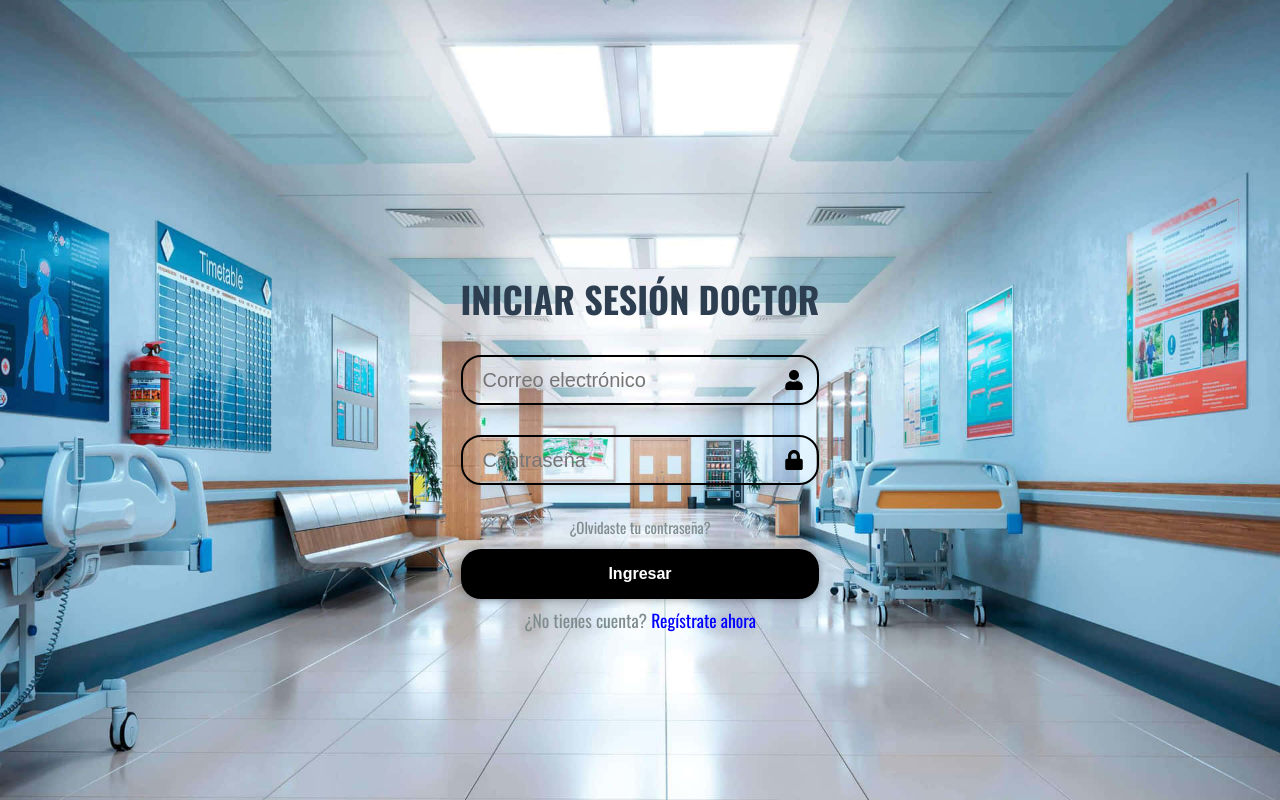
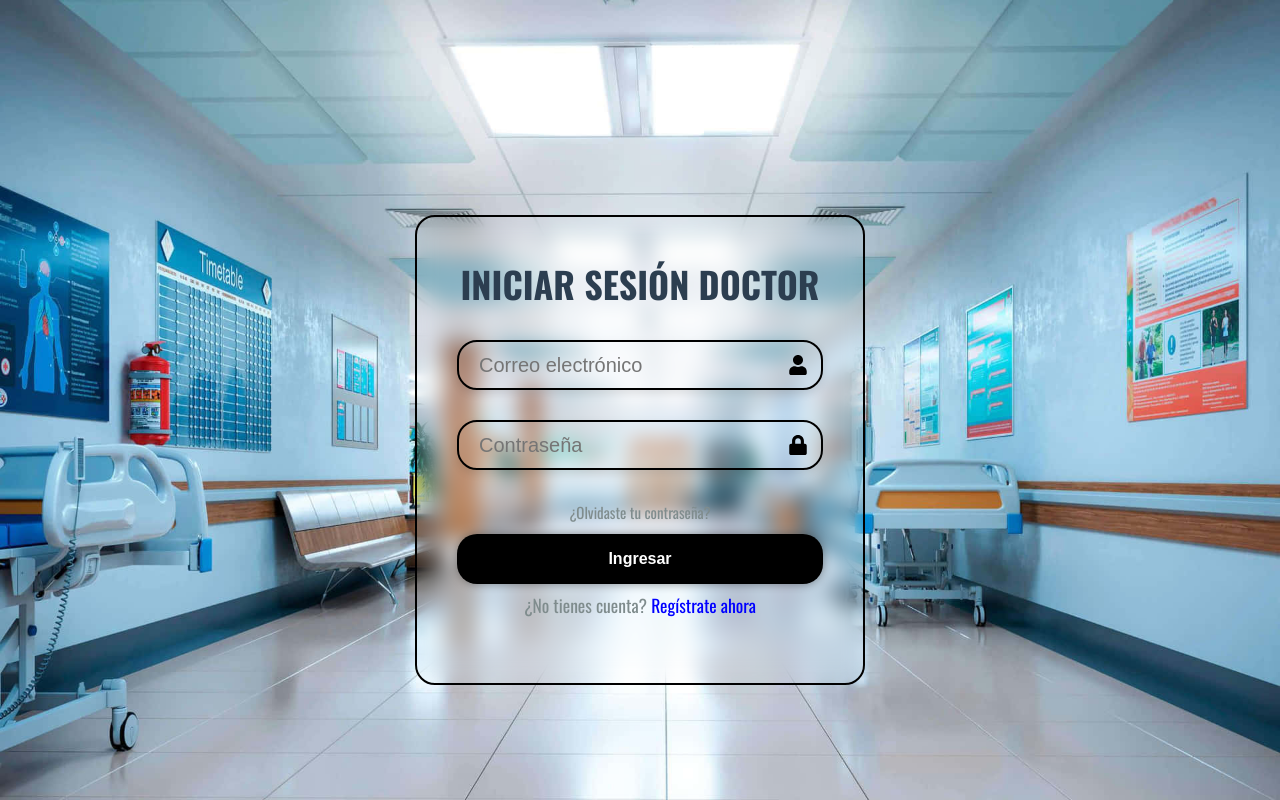
Before and after one commit to LuiguiParedes2018/Proyecto-Clinica-Grupo-6-Soft-2, a React (Vite) app in the folder FRONT/: page /crear-horario in a window 1280 px wide. Both pictures are taken after a click on the button "Cerrar Sesión". Built offline with nearby package versions, Linux system fonts and the light colour scheme.

Commit message:
retoques front

```diff
--- a/FRONT/src/componentes/Doctor/HeaderDoctor/HeaderDoctor.jsx
+++ b/FRONT/src/componentes/Doctor/HeaderDoctor/HeaderDoctor.jsx
@@ -19,7 +19,6 @@ function HeaderDoctor() {
       <div className="header-container">
         <h1 className="logo">Doctor</h1>
         <nav className="nav-buttons">
-          {/* Crear links dinámicos con el doctorId */}
           <Link to={`/perfil-doctor/${doctorId}`} className="nav-button">Perfil</Link>
           <Link to="/crear-horario" className="nav-button">Crear Horario</Link>
           <Link to={`/citas-creadas/${doctorId}`} className="nav-button">Citas creadas</Link>
--- a/FRONT/src/componentes/Doctor/HorariosDoctor/HorariosDoctor.css
+++ b/FRONT/src/componentes/Doctor/HorariosDoctor/HorariosDoctor.css
@@ -1,5 +1,5 @@
 .horarios-container {
-    max-width: 800px;
+    width: 700px;
     margin: 0 auto;
     padding: 20px;
     background-color: #f7f9fc;
--- a/FRONT/src/componentes/Doctor/HorariosDoctor/HorariosDoctor.jsx
+++ b/FRONT/src/componentes/Doctor/HorariosDoctor/HorariosDoctor.jsx
@@ -36,9 +36,9 @@ function HorariosDoctor() {
           <ul className="lista-horarios">
             {horarios.map((horario, index) => (
               <li key={index} className="horario-item">
-                <p><strong>Fecha:</strong> {horario.fecha}</p>
-                <p><strong>Hora:</strong> {horario.hora}</p>
-                <p><strong>Consultorio:</strong> {horario.consultorio}</p>
+                <p><strong>Fecha: </strong> {horario.fecha}</p>
+                <p><strong>Hora: </strong> {horario.hora}</p>
+                <p><strong>Consultorio: </strong> {horario.consultorio}</p>
               </li>
             ))}
           </ul>
--- a/FRONT/src/componentes/Doctor/LoginDoctor/LoginDoctor.css
+++ b/FRONT/src/componentes/Doctor/LoginDoctor/LoginDoctor.css
@@ -0,0 +1,102 @@
+.login-doctor {
+    position: relative;
+    background-color: transparent;
+    border: 2px solid rgba(0, 0, 0);
+    backdrop-filter: blur(10px);
+    width: 450px;
+    height: 470px;
+    border-radius: 20px;
+    color: rgb(0, 0, 0);
+}
+
+.login-doctor .cosas-login {
+    width: 100%;
+    padding: 40px;
+}
+
+form h1 {
+    font-size: 36px;
+    text-align: center;
+}
+
+form .input-box {
+    position: relative;
+    width: 100%;
+    height: 50px;
+    margin: 30px 0;
+}
+
+.input-box input {
+    width: 100%;
+    height: 100%;
+    background: transparent;
+    border: none;
+    outline: none;
+    border: 2px solid rgb(0, 0, 0);
+    border-radius: 20px;
+    font-size: 20px;
+    color: rgb(0, 0, 0);
+    padding: 20px 45px 20px 20px;
+}
+
+.input-box .icono {
+    position: absolute;
+    right: 15px;
+    transform: translateY(15px);
+    font-size: 20px;
+}
+
+.recuperar-contraseña a p {
+    text-align: center;
+    margin-bottom: 10px;
+    margin-top: 0px;
+    font-size: 15px;
+}
+
+.recuperar-contraseña a:hover {
+    text-decoration: underline;
+}
+
+.recuperar-contraseña a {
+    color: rgb(139, 1, 127);
+    text-decoration: none;
+}
+
+.registrarse {
+    text-align: center;
+    transform: translateY(7px);
+}
+
+form button {
+    width: 100%;
+    height: 50px;
+    background-color: rgb(0, 0, 0);
+    border: none;
+    outline: none;
+    border-radius: 20px;
+    box-shadow: 0 0 10px rgb(0, 0, 0, .4);
+    cursor: pointer;
+    font-size: 16px;
+    color: rgb(255, 255, 255);
+    font-weight: 700;
+    transition: background-color 0.5s ease;
+}
+
+form button:hover {
+    background-color: rgb(30, 162, 202);
+}
+
+.error-message {
+    color: red;
+    text-align: center;
+    margin-top: -10px;
+}
+
+.register-link {
+    color: rgb(139, 1, 127);
+    text-decoration: none;
+}
+
+.register-link:hover {
+    text-decoration: underline;
+}
--- a/FRONT/src/componentes/Doctor/PerfilDoctor/PerfilDoctor.css
+++ b/FRONT/src/componentes/Doctor/PerfilDoctor/PerfilDoctor.css
@@ -79,7 +79,7 @@ p {
     border-radius: 10px;
     padding: 20px;
     box-shadow: 0px 4px 12px rgba(0, 0, 0, 0.05);
-    width: 48%;
+    width: 100%;
 }
 
 .perfil-card h3 {
```
